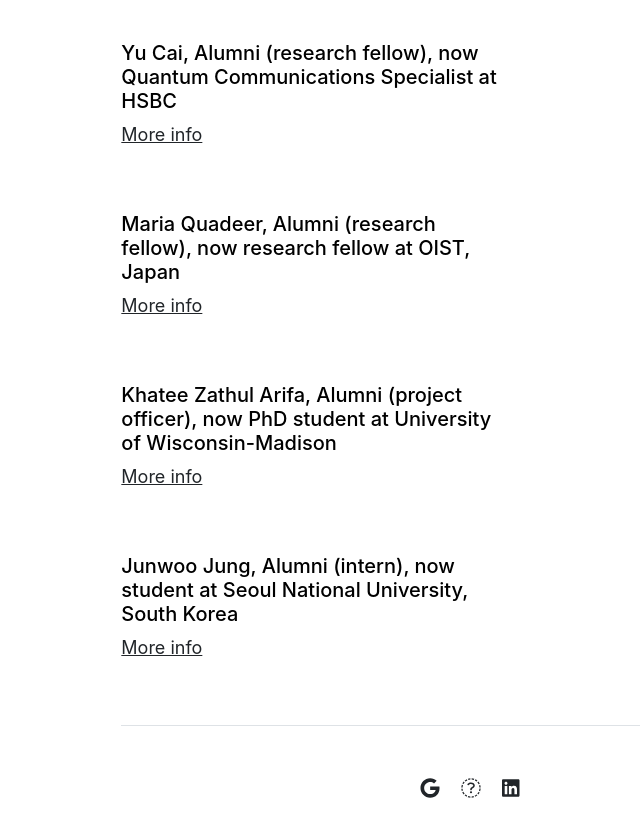
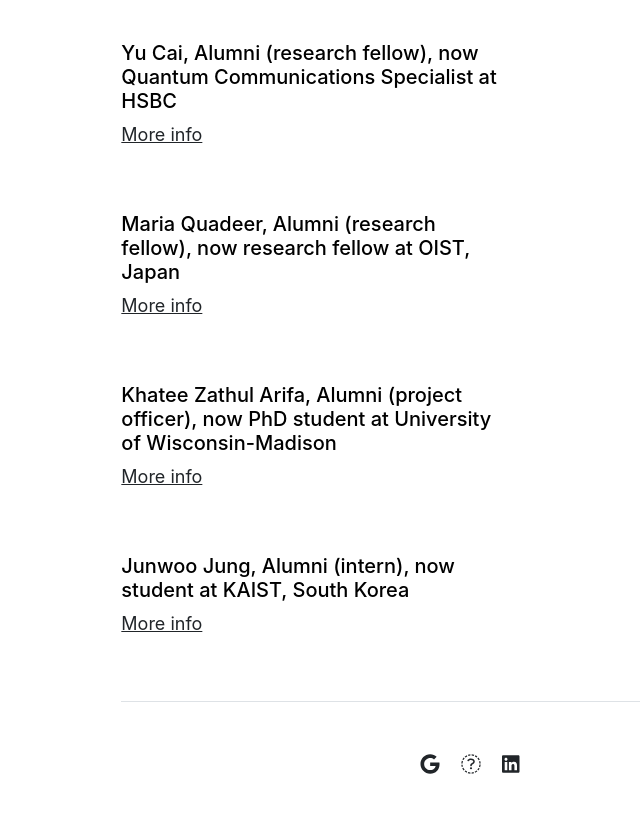
Before and after one commit to nelly-ng/nelly-ng.github.io, a Jekyll site: the page built from people.md, in a window 1280 px wide and 900 px high, scrolled down 1930 px. Shown: the top 837 px of the window, without its empty margins (108-748 px from the left). Built offline with Jekyll 4.4.1, drawn with Linux system fonts in a browser that asks for light colours.

Commit message:
Update settings.yml

```diff
--- a/_data/settings.yml
+++ b/_data/settings.yml
@@ -23,7 +23,7 @@ people:
 - {name: 'Yu Cai, Alumni (research fellow), now Quantum Communications Specialist at HSBC', url: 'alumni'}
 - {name: 'Maria Quadeer, Alumni (research fellow), now research fellow at OIST, Japan', title: 'Alumni', url: 'alumni'}
 - {name: 'Khatee Zathul Arifa, Alumni (project officer), now PhD student at University of Wisconsin-Madison', title: 'Alumni, now PhD student at University of Wisconsin-Madison', url: 'alumni'}
-- {name: 'Junwoo Jung, Alumni (intern), now student at Seoul National University, South Korea', title: 'Alumni, now PhD student at University of Wisconsin-Madison', url: 'alumni'}
+- {name: 'Junwoo Jung, Alumni (intern), now student at KAIST, South Korea', title: 'Alumni, now PhD student at University of Wisconsin-Madison', url: 'alumni'}
 
 
 courses:
```
